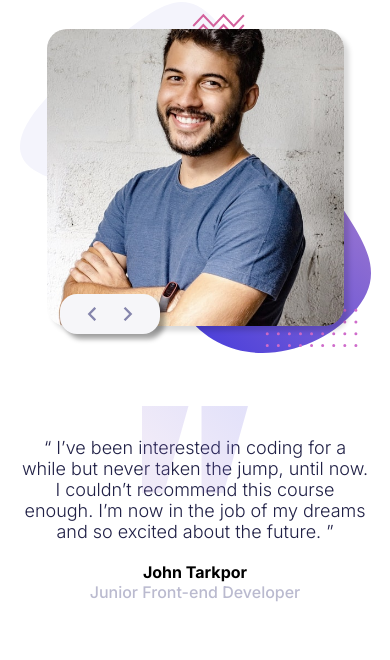
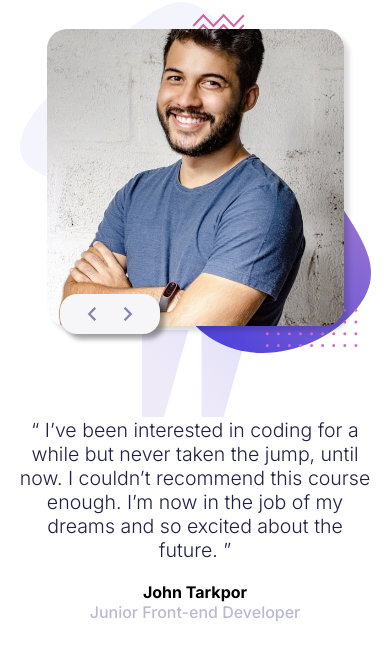
Before and after one commit to David-Delahaye/Code-Heroes, a plain HTML site: page index.html in a window 390 px wide. Drawn offline with Linux system fonts and the light colour scheme.

Commit message:
add scaled text

```diff
--- a/styles.css
+++ b/styles.css
@@ -39,7 +39,7 @@ main{
     width: 50%;
     position: relative;
     font-family: 'Inter', sans-serif;
-    font-size: 32px;
+    font-size: 2.8vw;
 }
 .text-flare{
     width: 30%;
@@ -204,8 +204,8 @@ main{
         left: 35%;
     }
     .text-words{
+        font-size: 5vw;
        max-height: 350px;
-       font-size: 18px;
     }
     .text-author{
         font-size: 16px;
@@ -234,7 +234,7 @@ main{
         text-align: center;
     }
     .text-flare{
-        top: 20%;
+        top: 0%;
         left: 35%;
     }
     .review-picture{
```
